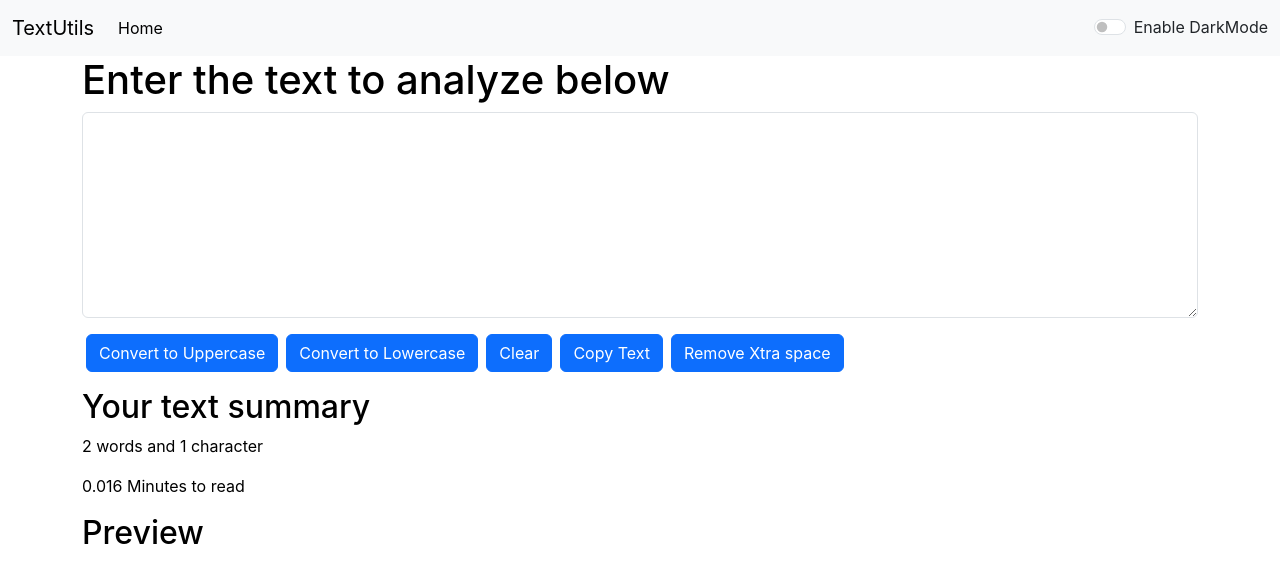
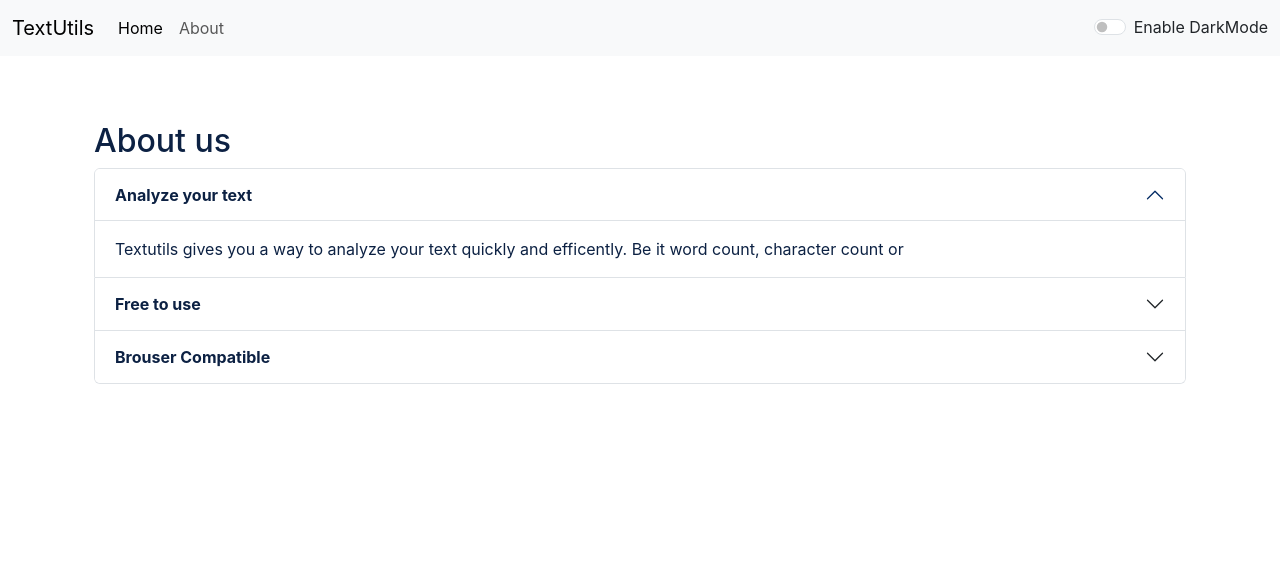
Before and after one commit to amitkr79/Textutils-react-app, a React (Create React App) app: page /about in a window 1280 px wide. Shown: the top 582 px of the page. Built offline with nearby package versions, Linux system fonts and the light colour scheme.

Commit message:
Fixes all bug

```diff
--- a/package.json
+++ b/package.json
@@ -1,5 +1,4 @@
 {
-  "homepage": "https://amitkr79.github.io/Textutils-react-app",
   "name": "my-app",
   "version": "0.1.0",
   "private": true,
@@ -7,7 +6,6 @@
     "@testing-library/jest-dom": "^5.16.5",
     "@testing-library/react": "^13.4.0",
     "@testing-library/user-event": "^13.5.0",
-    "gh-pages": "^5.0.0",
     "react": "^18.2.0",
     "react-dom": "^18.2.0",
     "react-router": "^6.13.0",
--- a/src/App.js
+++ b/src/App.js
@@ -1,16 +1,16 @@
 // import logo from './logo.svg';
 import './App.css';
-// import About from './components/About';
+import About from './components/About';
 import Navbar from './components/Navbar';
 import TextForm from './components/TextForm';
 import React, { useState } from 'react'
 import Alert from './components/Alert';
-// import {
-//   BrowserRouter as Router,
-//   // Link,
-//   Route,
-//   Routes,
-// } from "react-router-dom";
+import {
+  BrowserRouter as Router,
+  // Link,
+  Route,
+  Routes,
+} from "react-router-dom";
 
 
 
@@ -26,7 +26,7 @@ function App() {
     })
     setTimeout(()=>{
      setAlert(null);
-    }, 1700)
+    }, 2000)
    }
 
 
@@ -56,7 +56,7 @@ function App() {
     <>
         {/* <Navbar title="TextUtils" aboutText="About"/> */}
         {/* <Navbar/> */}
-{/*
+
       <Router>
 
 
@@ -65,17 +65,17 @@ function App() {
 
         <div className="container my-3">
           <Routes>
-              <Route path="/about" element= {<About />}/>
-              {/* <Route exact path="/about" element= {<About />}/> */}
-              {/* <Route path="/" element= {<TextForm showAlert={showAlert} heading="Enter the text to analyze below" mode = {mode}/>}/> */}
+              <Route path="/about" element= {<About mode = {mode} />}/>
+              {/* <Route exact path="/about" element= {<About mode = {mode}/>}/> */}
+              <Route path="/" element= {<TextForm showAlert={showAlert} heading="Enter the text to analyze below" mode = {mode}/>}/>
 
-            {/* </Routes>
+             </Routes>
         </div>
 
-      </Router> */}
-      <Navbar title = "TextUtils" mode = {mode} toggleMode={toggleMode}/>
+      </Router>
+      {/* <Navbar title = "TextUtils" mode = {mode} toggleMode={toggleMode}/>
         <Alert alert= {alert}/>
-      <TextForm showAlert={showAlert} heading="Enter the text to analyze below" mode = {mode}/>
+      <TextForm showAlert={showAlert} heading="Enter the text to analyze below" mode = {mode}/> */}
 
     </>
   )
--- a/src/components/About.js
+++ b/src/components/About.js
@@ -1,33 +1,18 @@
-import React, { useState } from 'react'
+import React from 'react'
 
-export default function About() {
+export default function About(props) {
 
-    const[mystyle,setMyStyle]=useState({
-        color: 'white',
-        backgroundColor: 'black'
-    })
+    // const[mystyle,setMyStyle]=useState({
+    //     color: 'black',
+    //     backgroundColor: 'white'
+    // })
 
-    const [btntext , setBtnText]= useState("Enable Dark Mode")
+    let mystyle = {
+        color: props.mode==='dark'?'white':'#0c2143',
+        backgroundColor: props.mode==='dark'?'#0c2143':'white',
 
-    const toggleStyle = ()=>{
-        if(mystyle.color === 'black'){
-            setMyStyle({
+    }
 
-                color: 'white',
-                backgroundColor: 'black',
-                border: '1px solid white'
-
-            })
-            setBtnText("Enable Light Mode")
-        }
-        else{
-            setMyStyle({
-                color: 'black',
-                backgroundColor: 'white'
-            })
-            setBtnText("Enable Dark Mode")
-        }
-    }
   return (
     <div className='container' style={mystyle}>
         <h2>About us</h2>
@@ -35,43 +20,43 @@ export default function About() {
             <div className="accordion-item" style={mystyle}>
                 <h2 className="accordion-header">
                 <button className="accordion-button" type="button" style={mystyle} data-bs-toggle="collapse" data-bs-target="#collapseOne" aria-expanded="true" aria-controls="collapseOne">
-                    Accordion Item #1
+                    <strong>Analyze your text</strong>
                 </button>
                 </h2>
                 <div id="collapseOne" className="accordion-collapse collapse show" data-bs-parent="#accordionExample">
                 <div className="accordion-body">
-                    <strong>This is the first item's accordion body.</strong> It is shown by default, until the collapse plugin adds the appropriate classNamees that we use to style each element. These classNamees control the overall appearance, as well as the showing and hiding via CSS transitions. You can modify any of this with custom CSS or overriding our default variables. It's also worth noting that just about any HTML can go within the <code>.accordion-body</code>, though the transition does limit overflow.
+                    Textutils gives you a way to analyze your text quickly and efficently. Be it word count, character count or
                 </div>
                 </div>
             </div>
         <div className="accordion-item" style={mystyle}>
             <h2 className="accordion-header">
             <button className="accordion-button collapsed" type="button" style={mystyle} data-bs-toggle="collapse" data-bs-target="#collapseTwo" aria-expanded="false" aria-controls="collapseTwo">
-                Accordion Item #2
+            <strong>Free to use</strong>
             </button>
             </h2>
             <div id="collapseTwo" className="accordion-collapse collapse" data-bs-parent="#accordionExample">
             <div className="accordion-body">
-                <strong>This is the second item's accordion body.</strong> It is hidden by default, until the collapse plugin adds the appropriate classNamees that we use to style each element. These classNamees control the overall appearance, as well as the showing and hiding via CSS transitions. You can modify any of this with custom CSS or overriding our default variables. It's also worth noting that just about any HTML can go within the <code>.accordion-body</code>, though the transition does limit overflow.
+                Textutil is a free character counter tool that provides instant character count & word count statistics for given text. Textutils reports the number of word and characters. Thus it is suitable for writing text with word / character limits.
             </div>
             </div>
         </div>
         <div className="accordion-item" style={mystyle}>
             <h2 className="accordion-header">
             <button className="accordion-button collapsed" style={mystyle} type="button" data-bs-toggle="collapse" data-bs-target="#collapseThree" aria-expanded="false" aria-controls="collapseThree">
-                Accordion Item #3
+            <strong> Brouser Compatible </strong>
             </button>
             </h2>
             <div id="collapseThree" className="accordion-collapse collapse" style={mystyle} data-bs-parent="#accordionExample">
             <div className="accordion-body" style={mystyle}>
-                <strong>This is the third item's accordion body.</strong> It is hidden by default, until the collapse plugin adds the appropriate classNamees that we use to style each element. These classNamees control the overall appearance, as well as the showing and hiding via CSS transitions. You can modify any of this with custom CSS or overriding our default variables. It's also worth noting that just about any HTML can go within the <code>.accordion-body</code>, though the transition does limit overflow.
+                This is counter software works in any web browser such as chrome, firefox, Internet explorer, safari , opera....It suits to count to chatacter in facebook, blog, excel docemnt, pdf document, essay, etc...
             </div>
             </div>
         </div>
         </div>
-        <div className="container">
+        {/* <div className="container">
          <button onClick={toggleStyle} type="button" className="btn btn-primary my-3">{btntext}</button>
-        </div>
+        </div> */}
     </div>
   )
 }
--- a/src/components/Alert.js
+++ b/src/components/Alert.js
@@ -6,9 +6,11 @@ function Alert(props) {
     //     return lower.charAt(0).toUpperCase() + lower.slice(1);
     // }
   return (
-    props.alert && <div className={`alert alert-${props.alert.type} alert-dismissible fade show` }role="alert">
-      <strong>{props.alert.type}</strong> : {props.alert.msg}
-      <button type="button" className="btn-close" data-bs-dismiss="alert" aria-label="Close"></button>
+     <div style={{height: '50px'}}>
+        {props.alert && <div className={`alert alert-${props.alert.type} alert-dismissible fade show` }role="alert">
+          <strong>{props.alert.type}</strong> : {props.alert.msg}
+          <button type="button" className="btn-close" data-bs-dismiss="alert" aria-label="Close"></button>
+        </div>}
     </div>
   )
 }
--- a/src/components/Navbar.js
+++ b/src/components/Navbar.js
@@ -1,23 +1,23 @@
 import React from 'react'
 import PropTypes from 'prop-types'
-// import { Link } from 'react-router-dom';
+import { Link } from 'react-router-dom';
 
 export default function Navbar(props) {
   return (
     <nav className={`navbar navbar-expand-lg navbar-${props.mode} bg-${props.mode}`}>
   <div className="container-fluid">
-    <a className="navbar-brand" href="#">{props.title}</a>
+    <Link className="navbar-brand" to="/">{props.title}</Link>
     <button className="navbar-toggler" type="button" data-bs-toggle="collapse" data-bs-target="#navbarSupportedContent" aria-controls="navbarSupportedContent" aria-expanded="false" aria-label="Toggle navigation">
       <span className="navbar-toggler-icon"></span>
     </button>
     <div className="collapse navbar-collapse" id="navbarSupportedContent">
       <ul className="navbar-nav me-auto mb-2 mb-lg-0">
         <li className="nav-item">
-          <a className="nav-link active"  href="#">Home</a>
+          <Link className="nav-link active"  to="/">Home</Link>
         </li>
-        {/* <li className="nav-item">
+        <li className="nav-item">
           <Link className="nav-link" to="/about">{props.aboutText}</Link>
-        </li> */}
+        </li>
         </ul>
       <form className="d-flex" role="search">
             {/* <input className="form-control me-2" type="search" placeholder="Search" aria-label="Search"/>
--- a/src/components/TextForm.js
+++ b/src/components/TextForm.js
@@ -50,20 +50,22 @@ export default function TextForm(props) {
             <div className="mb-3">
             <textarea className="form-control" value={text} onChange={handleOnChange} style={{backgroundColor: props.mode==='dark'?'#183762 ':'white' , color: props.mode==='dark'?'white':'black'}} id="myBox" rows="8"></textarea>
             </div>
-            <button className="btn btn-primary mx-1" onClick={handleUpClick}>Convert to Uppercase</button>
-            <button className="btn btn-primary mx-1" onClick={handleLowClick}>Convert to Lowercase</button>
-            <button className="btn btn-primary mx-1" onClick={handleClearClick}>Clear</button>
-            <button className="btn btn-primary mx-1" onClick={handleCopyClick}>Copy Text</button>
-            <button className="btn btn-primary mx-1" onClick={handleSpaceClick}>Remove Xtra space</button>
+            <button className="btn btn-primary mx-1 my-1" onClick={handleUpClick}>Convert to Uppercase</button>
+            <button className="btn btn-primary mx-1 my-1" onClick={handleLowClick}>Convert to Lowercase</button>
+            <button className="btn btn-primary mx-1 my-1" onClick={handleClearClick}>Clear</button>
+            <button className="btn btn-primary mx-1 my-1" onClick={handleCopyClick}>Copy Text</button>
+            <button className="btn btn-primary mx-1 my-1" onClick={handleSpaceClick}>Remove Xtra space</button>
             {/* <button className="btn-primary mx-1" onClick={handleReverseClick}>Reverse</button> */}
 
         </div>
         <div className="container my-3" style={{color: props.mode==='dark'?'white':'black'}}>
             <h2>Your text summary</h2>
-            <p>{text.split(" ").length} words and {text.length} character</p>
-            <p>{0.008 * text.split(" ").length} Minutes to read</p>
+            <p>{text.split(" ").filter((element)=>{return element.length!==0}).length} words and {text.split(" ").filter((word)=>{return word.length!==0}).length} character</p>
+
+            <p>{0.008 * text.split(" ").filter((time)=>{return time.length!==0}).length} Minutes to read</p>
             <h2>Preview</h2>
-            <p>{text.length>0?text:"Enter something in the above textarea to preview it "}</p>
+
+            <p>{text.split(" ").filter((char)=>{return char.length!==0}).length>0?text:"Enter something in the above textarea to preview it "}</p>
 
         </div>
         </>
```
Also changed, not shown: 1 other file (tests, documents, lock files or other folders).
